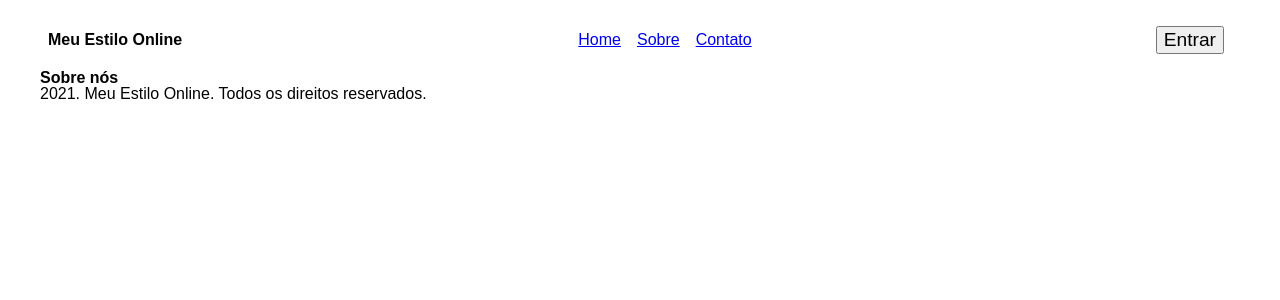
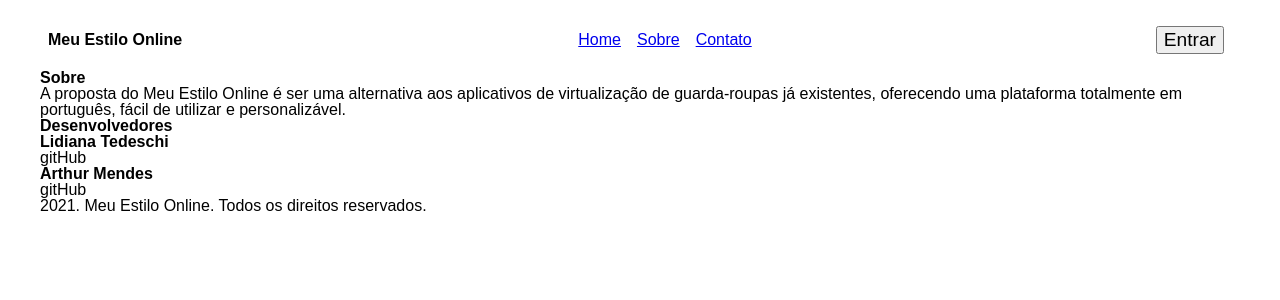
Before and after one commit to lydyanah/projeto-senac, a React (Create React App) app: page /sobre in a window 1280 px wide. Shown: the top 300 px of the page. Built offline with nearby package versions, Linux system fonts and the light colour scheme.

Commit message:
página sobre

```diff
--- a/src/pages/about/index.tsx
+++ b/src/pages/about/index.tsx
@@ -2,9 +2,25 @@ import ExternalPage from "../../components/ExternalPage/ExternalPage";
 
 const About = () => {
   return (
-      <ExternalPage>
-      <h1>Sobre nós</h1>
-      </ExternalPage>
+    <ExternalPage>
+      <div>
+        <h1>Sobre</h1>
+        <p>
+          A proposta do Meu Estilo Online é ser uma alternativa aos aplicativos
+          de virtualização de guarda-roupas já existentes, oferecendo uma
+          plataforma totalmente em português, fácil de utilizar e
+          personalizável.
+        </p>
+      </div>
+
+      <div>
+        <h2>Desenvolvedores</h2>
+        <h3>Lidiana Tedeschi</h3>
+        <p>gitHub</p>
+        <h3>Arthur Mendes</h3>
+        <p>gitHub</p>
+      </div>
+    </ExternalPage>
   );
 };
 
```
